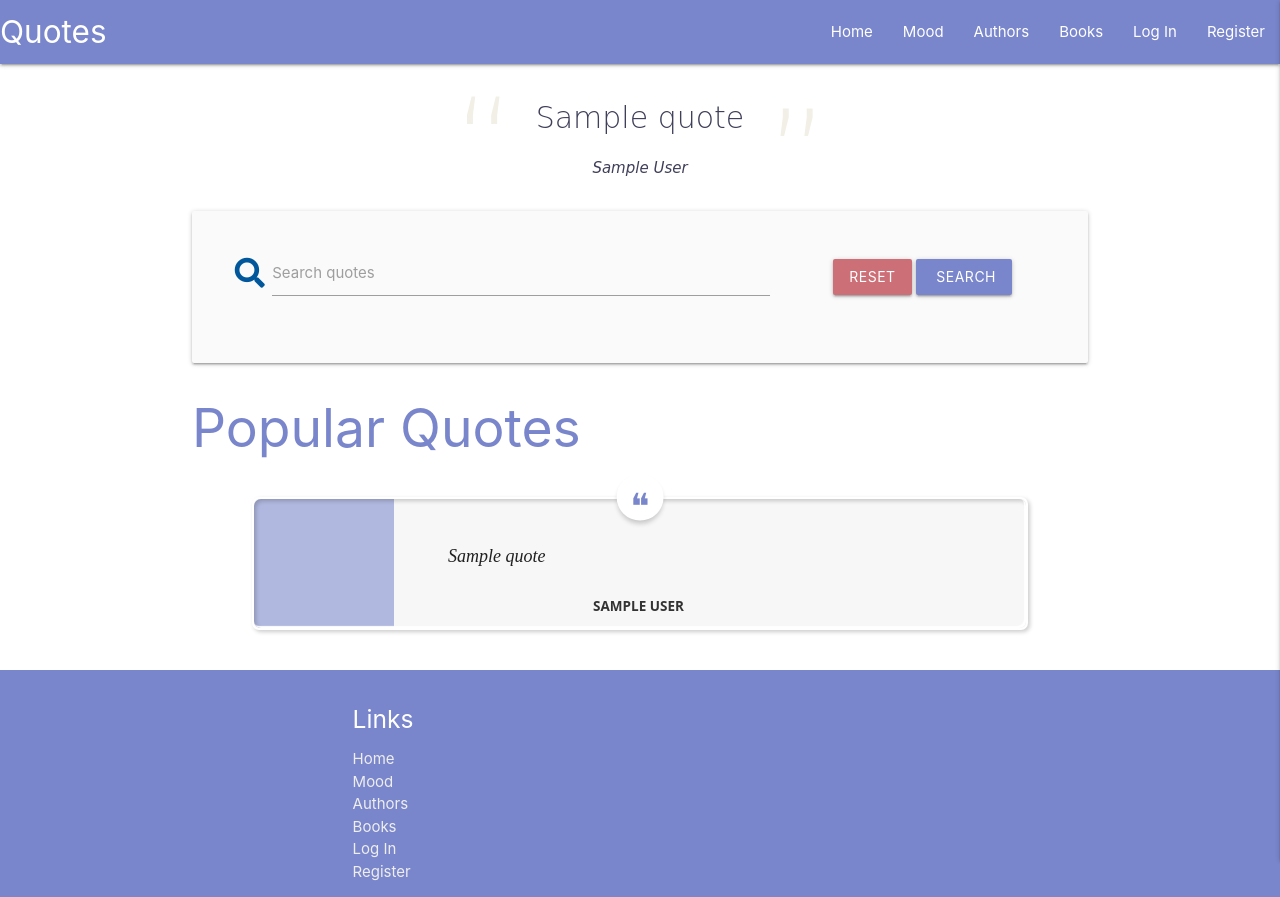
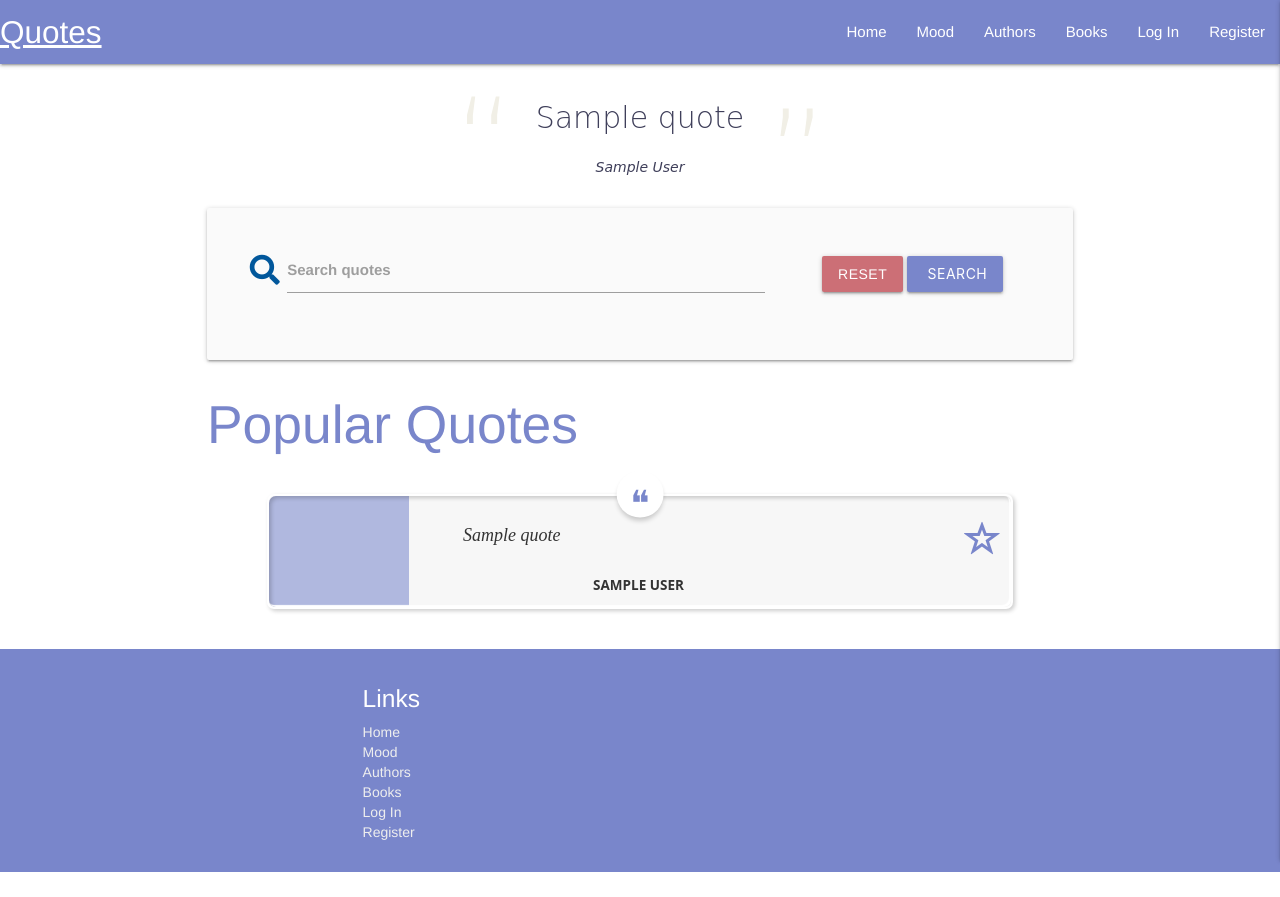
Before and after one commit to daithioc95/MS3, a Flask app: page / in a window 1280 px wide. Shown: the top 897 px of the page. After the commit the page ends 872 px from the top, so only its background shows below. Run offline with Flask 2, Linux system fonts and the light colour scheme; a database or web service that is not in the repository returns one stand-in record (values such as "Sample title"); some libraries are stand-ins or nearby versions; grey boxes are pictures that could not be loaded.

Commit message:
Add star to desktop quote card

```diff
--- a/static/css/style.css
+++ b/static/css/style.css
@@ -152,6 +152,9 @@
 .blockquote-author-image {
 	position: absolute;
 	left: 0;
+    top: 0;
+    position: absolute;
+	left: 0;
 	top: 0;
 	width: var(--quote-image-width);
 	height: 100%;
@@ -160,6 +163,12 @@
 	background-blend-mode: hard-light;
 	border-top-left-radius: var(--border-rad);
 	border-bottom-left-radius: var(--border-rad);
+}
+
+.star{
+    position: absolute;
+    right: 4%;
+    top: 0;
 }
 
 .article cite {
@@ -226,3 +235,46 @@
       z-index: 1;
     }
   }
+
+  /* ---Fav star --- */
+  label {
+  /* Presentation */
+  font-size: 48px
+}
+
+/* Required Styling */
+
+label input[type="checkbox"] {
+  display: none;
+}
+
+.custom-checkbox {
+  margin-left: 2em;
+  position: relative;
+  cursor: pointer;
+}
+
+.custom-checkbox .glyphicon {
+  color: gold;
+  position: absolute;
+  top: 0.4em;
+  left: -1.25em;
+  font-size: 0.75em;
+}
+
+.custom-checkbox .glyphicon-star-empty {
+  color: #7986cb;
+}
+
+.custom-checkbox .glyphicon-star {
+  opacity: 0;
+  transition: opacity 0.2s ease-in-out;
+}
+
+.custom-checkbox:hover .glyphicon-star{
+  opacity: 0.5;
+}
+
+.custom-checkbox input[type="checkbox"]:checked ~ .glyphicon-star {
+  opacity: 1;
+}
--- a/templates/base.html
+++ b/templates/base.html
@@ -4,6 +4,8 @@
 <head>
     <meta charset="UTF-8">
     <meta name="viewport" content="width=device-width, initial-scale=1.0">
+    <!-- for fav button -->
+    <link href="//netdna.bootstrapcdn.com/bootstrap/3.0.0/css/bootstrap.min.css" rel="stylesheet">
     <link rel="stylesheet" href="https://cdnjs.cloudflare.com/ajax/libs/font-awesome/5.13.1/css/all.min.css"
         integrity="sha512-xA6Hp6oezhjd6LiLZynuukm80f8BoZ3OpcEYaqKoCV3HKQDrYjDE1Gu8ocxgxoXmwmSzM4iqPvCsOkQNiu41GA=="
         crossorigin="anonymous" type="text/css">
--- a/templates/quotes.html
+++ b/templates/quotes.html
@@ -1,4 +1,5 @@
 {% extends "base.html" %}
+
 {% block content %}
 
 <!-- embed https://codepen.io/JoeHastings/pen/MOdRVm -->
@@ -39,17 +40,26 @@
         <cite>{{ quote.Author }}</cite>
         <!-- <cite>{{ quote.Tags[1] }} </cite> -->
         <div class="blockquote-author-image"
-            style="--image: url('https://raw.githubusercontent.com/daithioc95/MS1/master/assets/images/logo.jpg')"></div>
+            style="--image: url('https://raw.githubusercontent.com/daithioc95/MS1/master/assets/images/logo.jpg')">
+        </div>
+        <div class="star">
+            <label for="id-of-input" class="indigo lighten-2 custom-checkbox">
+                <input type="checkbox" id="id-of-input" />
+                <i class="glyphicon glyphicon-star-empty"></i>
+                <i class="glyphicon glyphicon-star"></i>
+            </label>
+        </div>
     </blockquote>
+
 </article>
 
 <!-- https://codepen.io/chris22smith/pen/oQWavL -->
 
 <div class="hide-on-med-and-up animated-border-quote">
-  <blockquote>
-    <p>{{ quote.Quote }}</p>
+    <blockquote>
+        <p>{{ quote.Quote }}</p>
         <cite>{{ quote.Author }}</cite>
-  </blockquote>
+    </blockquote>
 </div>
 
 {% endfor %}
```
